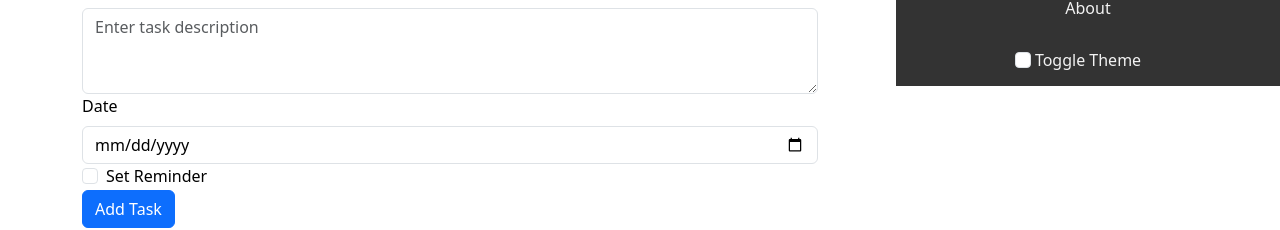
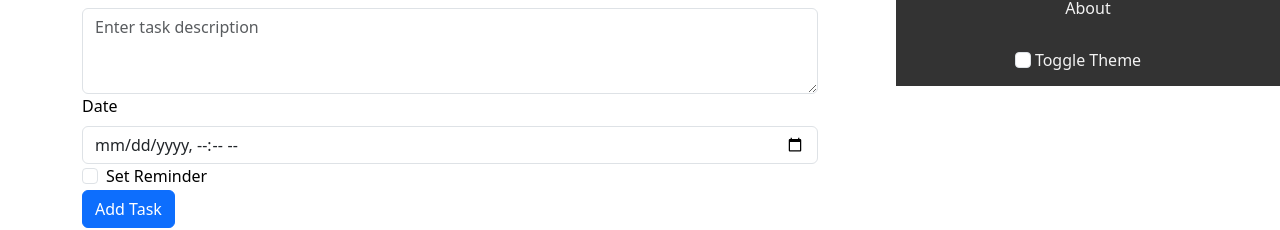
Before and after one commit to Sotonye0808/task-tracker-frontend, a React (Create React App) app: page /task-form in a window 1280 px wide. Shown: the part 198-428 px from the top of the page. Built offline with nearby package versions, Linux system fonts and the light colour scheme; no server answers.

Commit message:
On branch main  Changes to be committed: 	modified:   src/components/TaskForm.js 	modified:   src/components/TaskList.js

```diff
--- a/src/components/TaskForm.js
+++ b/src/components/TaskForm.js
@@ -51,7 +51,8 @@ const TaskForm = ({ onSubmit }) => {
       </Form.Group>
       <Form.Group controlId="formTaskDate">
         <Form.Label>Date</Form.Label>
-        <Form.Control type="date" value={date} onChange={(e) => setDate(e.target.value)} />
+        {/*want date input to be date and time */}
+        <Form.Control type="datetime-local" value={date} onChange={(e) => setDate(e.target.value)} />
       </Form.Group>
       <Form.Group controlId="formTaskReminder">
         <Form.Check type="checkbox" label="Set Reminder" checked={reminder} onChange={(e) => setReminder(e.target.checked)} />
--- a/src/components/TaskList.js
+++ b/src/components/TaskList.js
@@ -54,7 +54,7 @@ const TaskList = ({ tasks, onRemove }) => {
           <Modal.Title>Confirmation</Modal.Title>
         </Modal.Header>
         <Modal.Body>
-          Are you sure you want to remove the task "{taskToRemove && taskToRemove.title}"?
+          Are you sure you want to remove the task "{taskToRemove && taskToRemove.title}"? This action cannot be undone!
         </Modal.Body>
         <Modal.Footer>
           <Button variant="secondary" onClick={() => setShowConfirmation(false)}>
```
